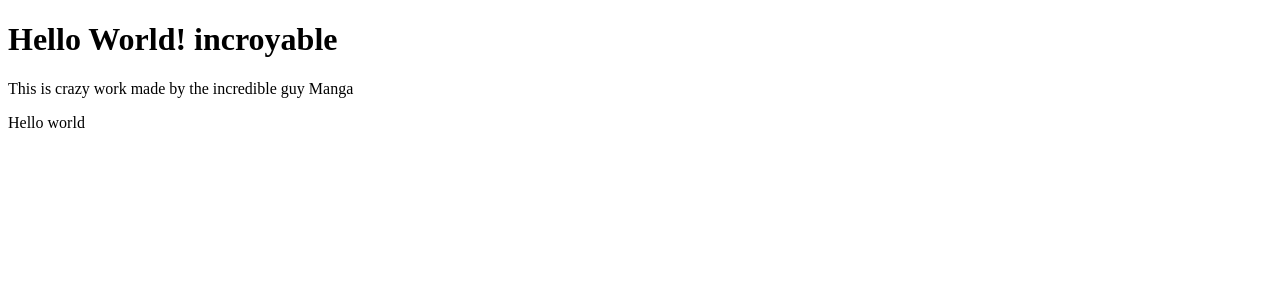
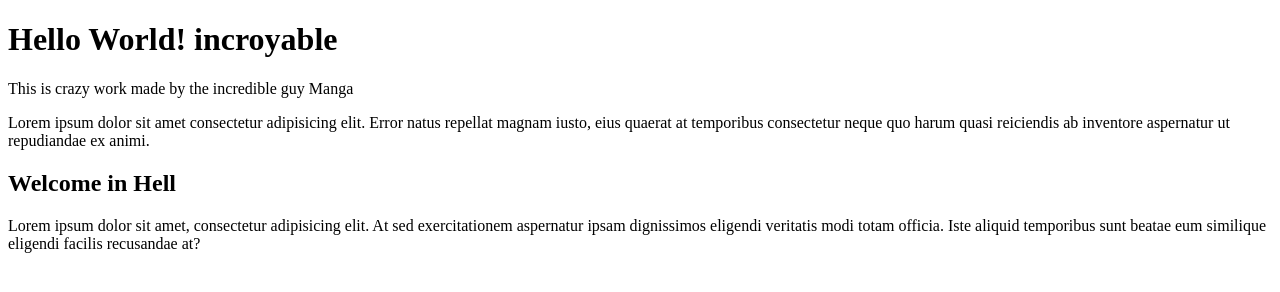
Before and after one commit to RoyalCynic/Test01, a plain HTML site: page index.html in a window 1280 px wide. Drawn offline with Linux system fonts and the light colour scheme.

Commit message:
#5 ajout titre 2 et Lorem

```diff
--- a/index.html
+++ b/index.html
@@ -8,6 +8,12 @@
 <body>
     <h1>Hello World! incroyable</h1>
     <p>This is crazy work made by the incredible guy Manga</p>
-    <p>Hello world</p>
+
+
+    <p>Lorem ipsum dolor sit amet consectetur adipisicing elit. Error natus repellat magnam iusto, eius quaerat at temporibus consectetur neque quo harum quasi reiciendis ab inventore aspernatur ut repudiandae ex animi.</p>
+
+    <h2>Welcome in Hell</h2>
+    <p>Lorem ipsum dolor sit amet, consectetur adipisicing elit. At sed exercitationem aspernatur ipsam dignissimos eligendi veritatis modi totam officia. Iste aliquid temporibus sunt beatae eum similique eligendi facilis recusandae at?</p>
+
 </body>
 </html>
```
